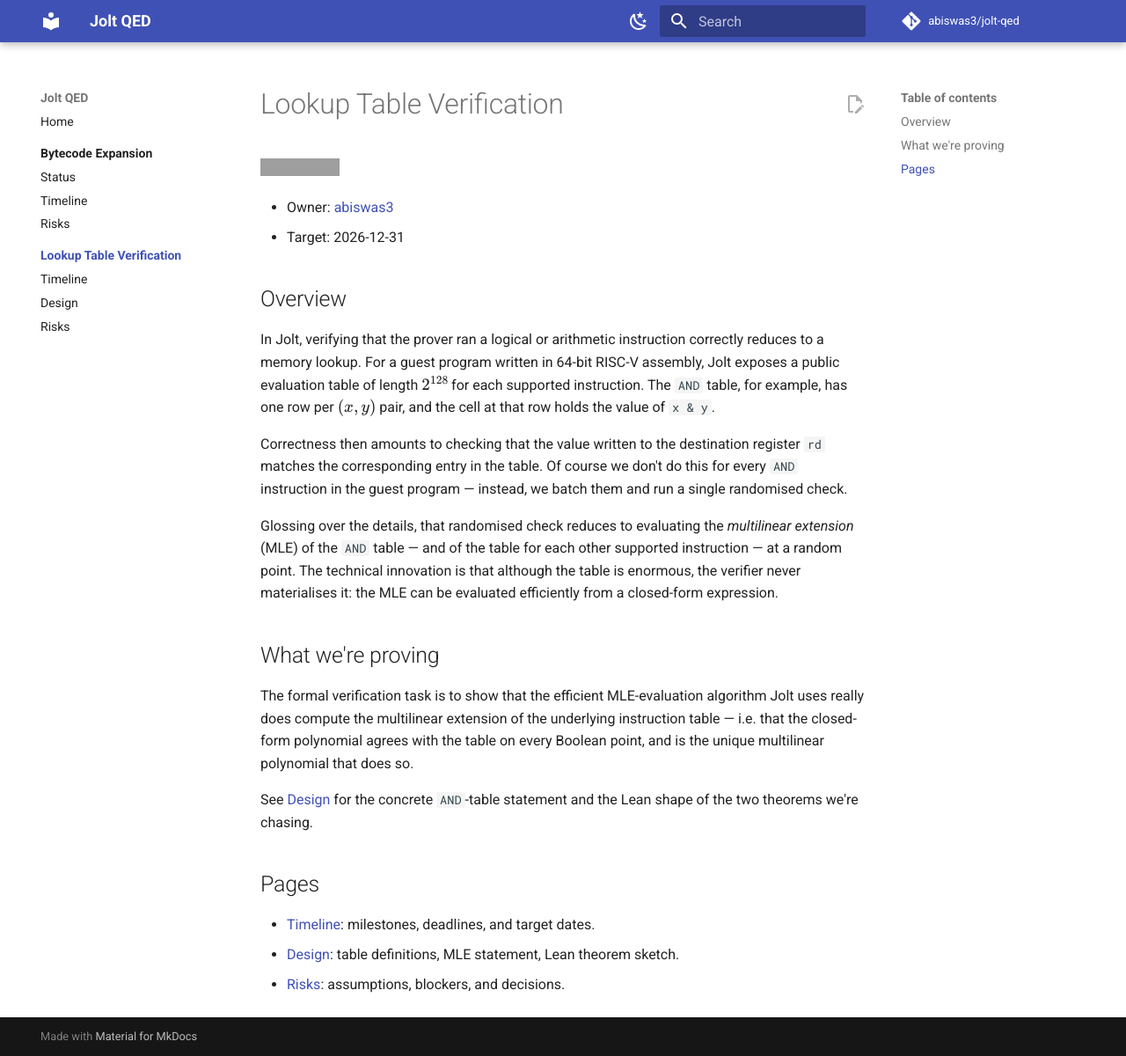
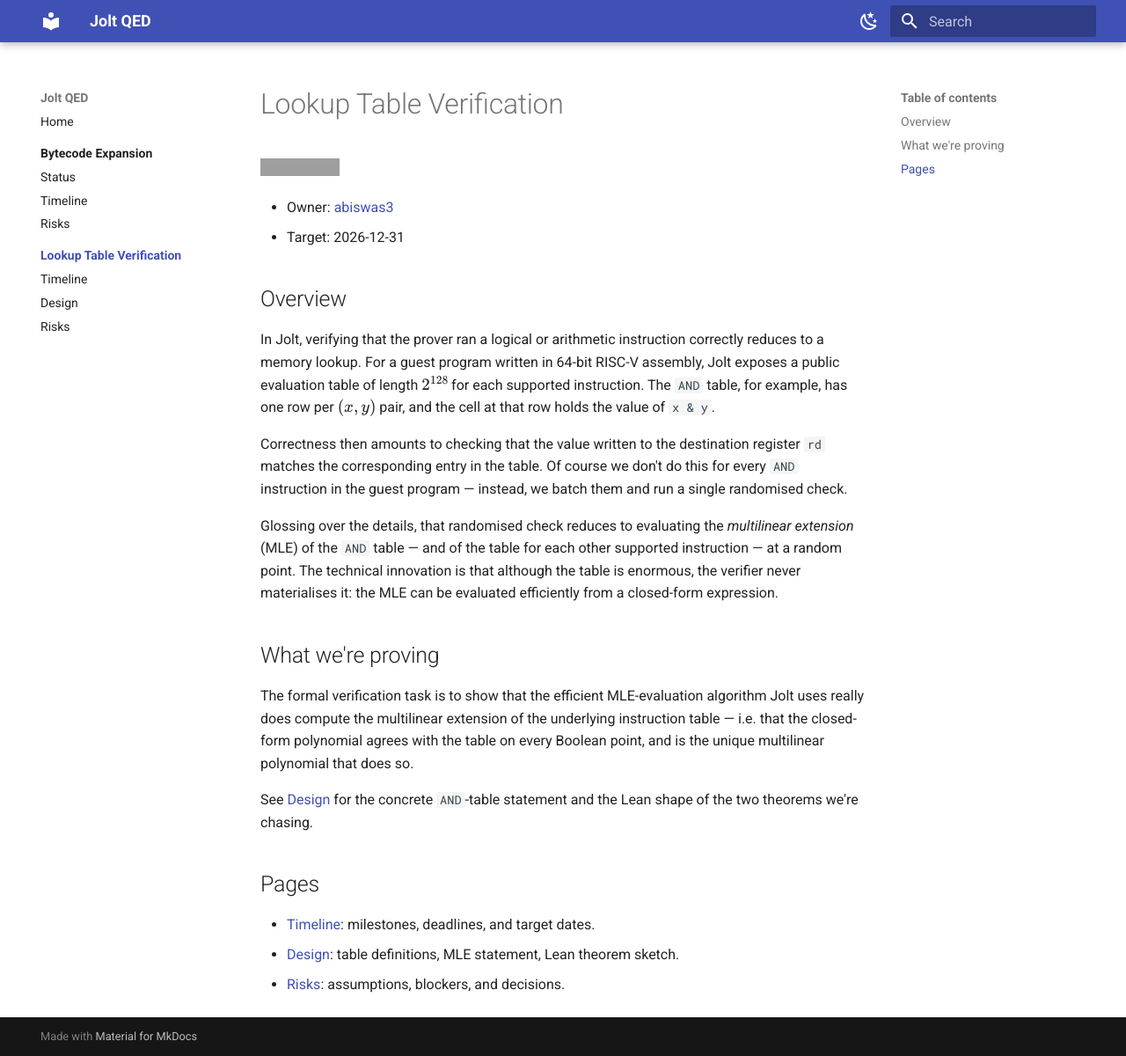
Before and after one commit to abiswas3/jolt-qed, an MkDocs documentation site: the page built from wiki/projects/lookup-table-verification/README.md, in a window 1280 px wide and 1200 px high. Shown: the whole window at 88% size. Built offline with MkDocs 1.6.1 and Material for MkDocs 9.7.7, drawn with Linux system fonts in a browser that asks for light colours; comment, search, counter and statistics services are not loaded; grey boxes are pictures that could not be loaded.

Commit message:
Remove public GitHub repo link from mkdocs config
Co-Authored-By: Claude Sonnet 4.6 <noreply@anthropic.com>

```diff
--- a/mkdocs.yml
+++ b/mkdocs.yml
@@ -1,8 +1,5 @@
 site_name: Jolt QED
 site_description: Formal verification notes and project documentation for Jolt QED.
-repo_url: https://github.com/abiswas3/jolt-qed
-repo_name: abiswas3/jolt-qed
-edit_uri: edit/main/wiki/
 
 docs_dir: wiki
 
```
